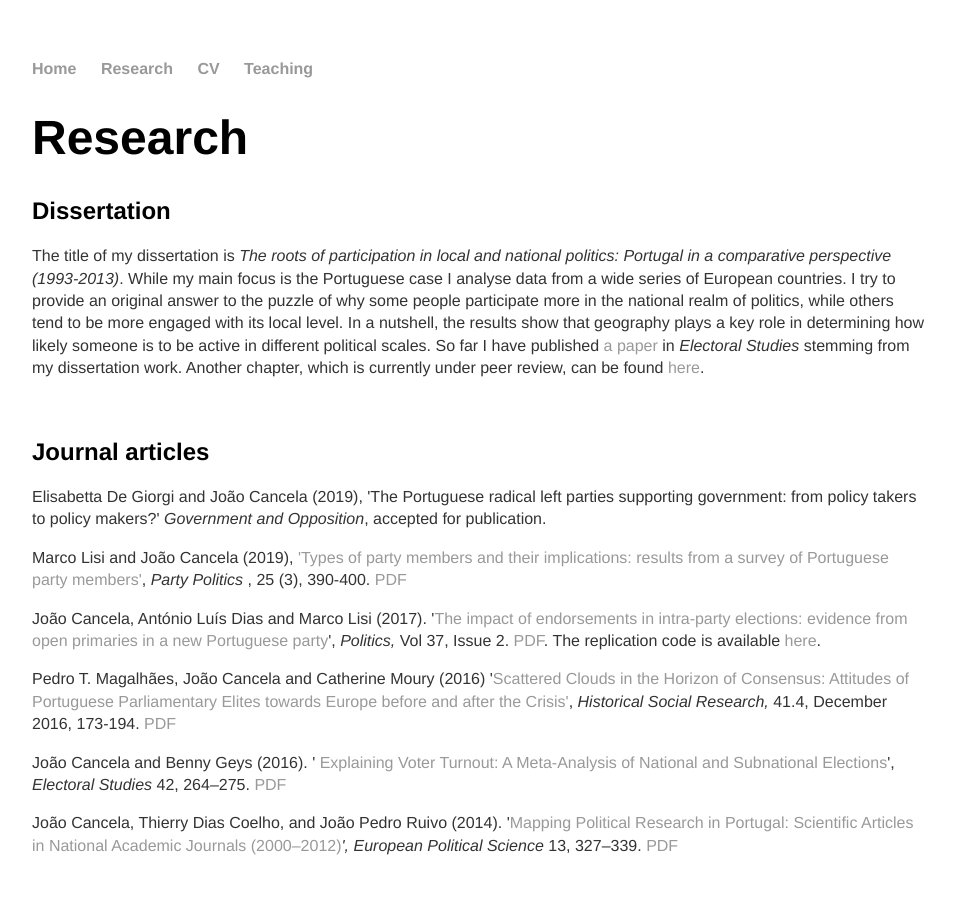
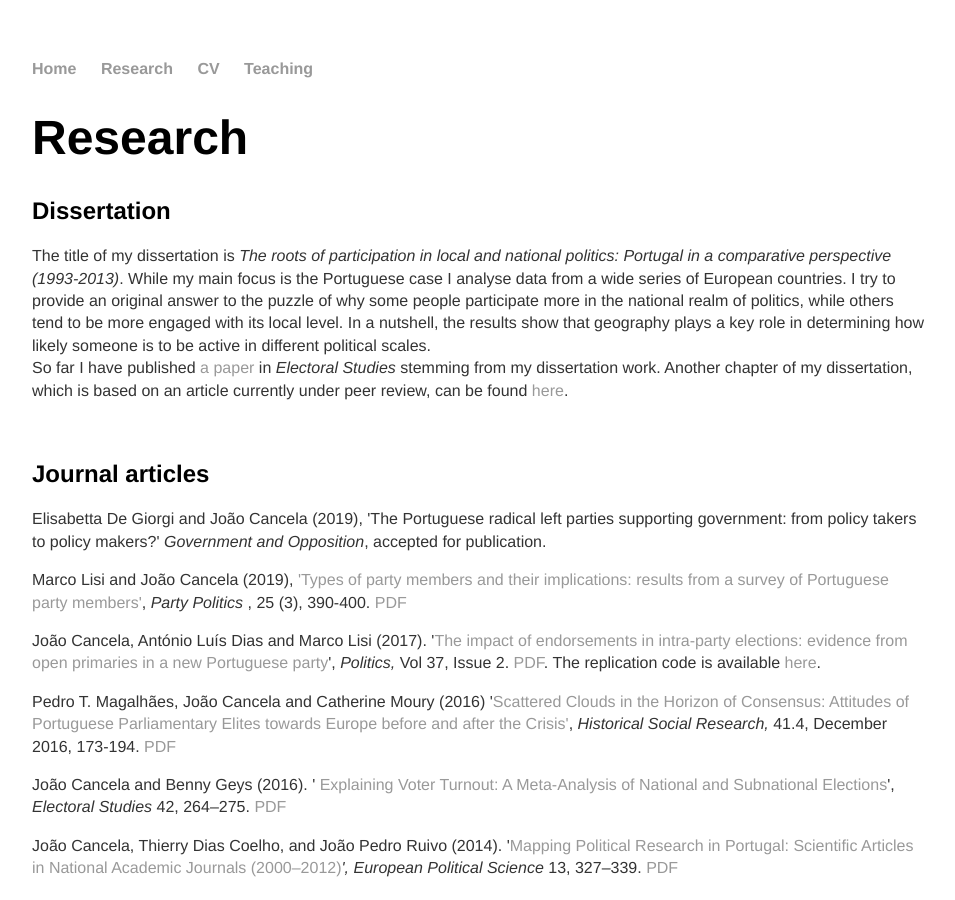
Before and after one commit to joaocancela/joaocancela.github.io, a Jekyll site: the page built from research/index.html, in a window 1280 px wide and 900 px high. Shown: the whole window, without its empty margins (160-1115 px from the left). Built offline with Jekyll 4.4.1, drawn with Linux system fonts in a browser that asks for light colours.

Commit message:
Update index.html

```diff
--- a/research/index.html
+++ b/research/index.html
@@ -8,7 +8,8 @@
 <h2>Dissertation</h2>
 <p>The title of my dissertation is  <em>The roots of participation in local and national politics: Portugal in a comparative perspective (1993-2013)</em>. While my
 main focus is the Portuguese case I analyse data from a wide series of European countries. I try to provide an original answer to the puzzle of why some
-people participate more in the national realm of politics, while others tend to be more engaged  with its local level. In a nutshell, the results show that geography plays a key role in determining how likely someone is to be active in different political scales. So far I have published  <a href="{{ site.baseurl }}/pdf/cancela_geys_2016_metaannalysis_turnout.pdf" >a paper </a> in <em>Electoral Studies</em> stemming from my dissertation work. Another chapter, which is currently under peer review, can be found <a href="{{ site.baseurl }}/pdf/some_politics_is_local.pdf" > here</a>. </p>
+people participate more in the national realm of politics, while others tend to be more engaged  with its local level. In a nutshell, the results show that geography plays a key role in determining how likely someone is to be active in different political scales. <br>
+So far I have published  <a href="{{ site.baseurl }}/pdf/cancela_geys_2016_metaannalysis_turnout.pdf" >a paper </a> in <em>Electoral Studies</em> stemming from my dissertation work. Another chapter of my dissertation, which is based on an article currently under peer review, can be found <a href="{{ site.baseurl }}/pdf/some_politics_is_local.pdf" > here</a>. </p>
 
 
 <p>&nbsp;</p>
```
